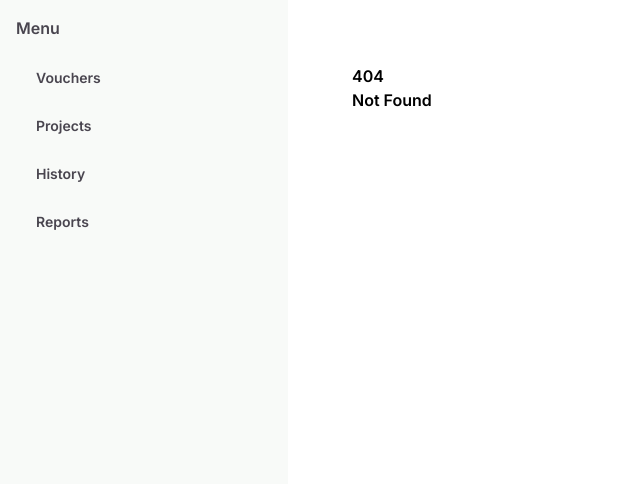
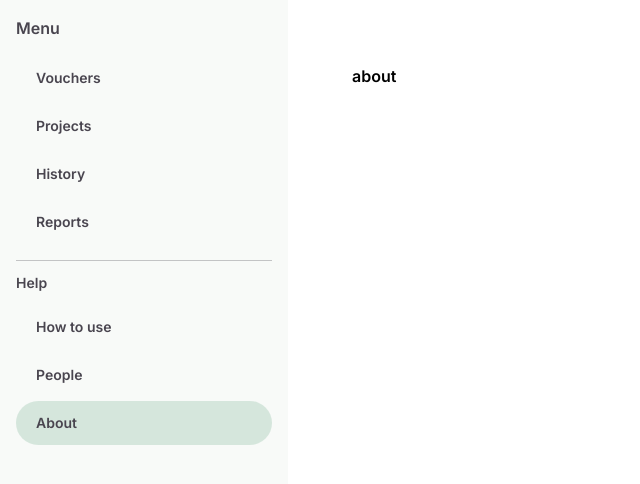
Before and after one commit to up-nismed-195/accounting-system, a SvelteKit app: page /about in a window 1280 px wide. Before the commit this address had no page. Shown: the top 484 px of the page, without its empty margins (0-640 px from the left). Built offline with nearby package versions, Linux system fonts and the light colour scheme.

Commit message:
add navbar

```diff
--- a/src/routes/+layout.svelte
+++ b/src/routes/+layout.svelte
@@ -25,6 +25,22 @@
           </a>
           {/each}
         </nav>
+        <span class="text-sm mt-4 py-3 border-t border-display/30">
+          Help
+        </span>
+
+        <nav class="w-full text-sm flex flex-col gap-1">
+          {#each [
+            {name: "How to use", link: "/how-to-use"},
+            {name: "People", link: "/people"},
+            {name: "About", link: "/about"},
+          ] as item}
+          <a href={item.link} class="block w-full py-3 px-5 rounded-full {page.url.pathname === item.link ? "bg-secondary/50" : "hover:bg-gray-200/80"}">
+            {item.name}
+          </a>
+          {/each}
+        </nav>
+
     </aside>
     <main class="flex-1 px-16 py-16">
         {@render children()}
--- /dev/null
+++ b/src/routes/about/+page.svelte
@@ -0,0 +1 @@
+about
--- /dev/null
+++ b/src/routes/how-to-use/+page.svelte
@@ -0,0 +1 @@
+How to use
--- /dev/null
+++ b/src/routes/people/+page.svelte
@@ -0,0 +1 @@
+people
```
